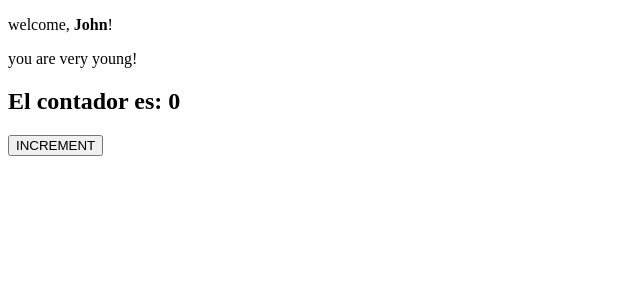
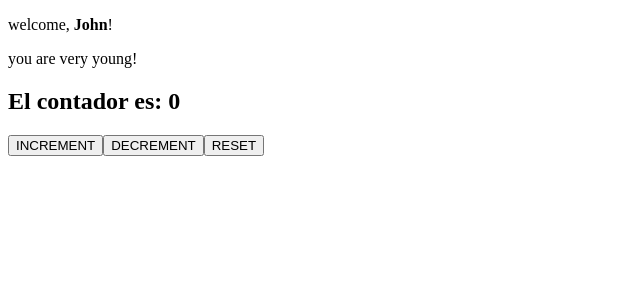
Before and after one commit to MarcosMarcoski/Ejercicios-React, a React (Vite) app in the folder vite-project/ejercicios/: page / in a window 1280 px wide. Shown: the top 300 px of the page, without its empty margins (0-640 px from the left). Built offline with nearby package versions, Linux system fonts and the light colour scheme.

Commit message:
ejercicio 33

```diff
--- a/vite-project/ejercicios/src/componentes/Counter.jsx
+++ b/vite-project/ejercicios/src/componentes/Counter.jsx
@@ -5,7 +5,13 @@ export function Counter({start = 0}) {
   const [counter, setCounter] = useState(start);
 
   function increment() {
-    setCounter((c)=> c + 1);
+    setCounter(counter + 1);
+  }
+  function decrement() {
+    setCounter(counter - 1);
+  }
+  function reset () {
+    setCounter(0);
   }
 
 
@@ -14,6 +20,8 @@ export function Counter({start = 0}) {
     <div>
         <CounterDisplay counter={counter} />
       <button onClick={increment}>INCREMENT</button>
+      <button onClick={decrement}>DECREMENT</button>
+      <button onClick={reset}>RESET</button>
     </div>
   );
 }
```
